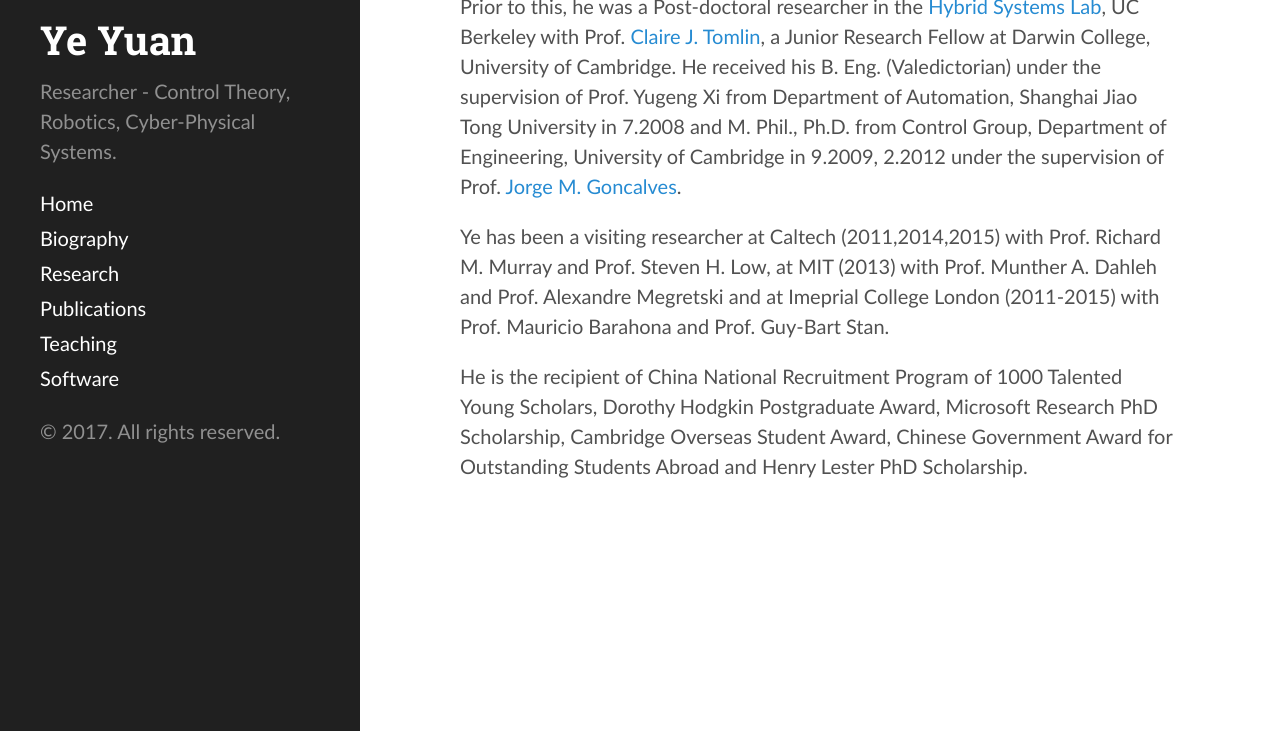
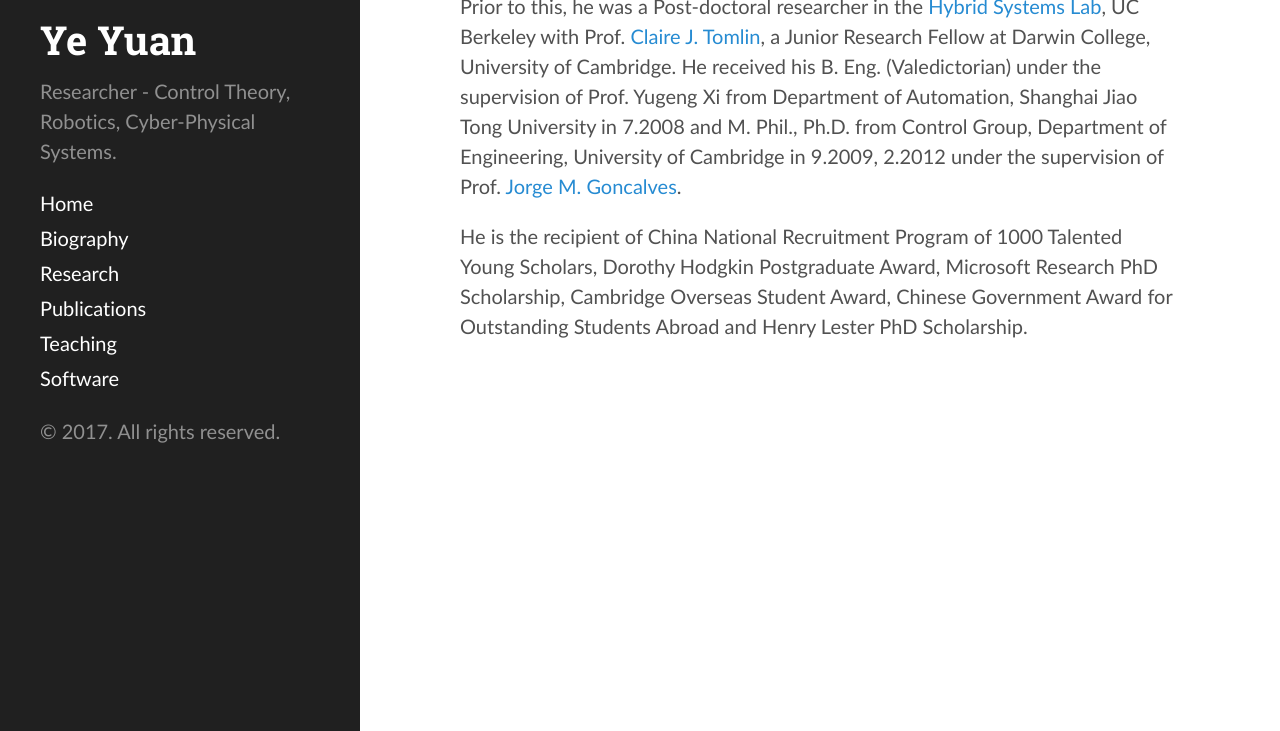
Before and after one commit to yy311/yy311.github.io, a Jekyll site: the page built from bio.md, in a window 1280 px wide, cut to the strip 169-900 px from the top of the page. Built offline with Jekyll 4.4.1, drawn with Linux system fonts in a browser that asks for light colours.

Commit message:
Update bio.md

```diff
--- a/bio.md
+++ b/bio.md
@@ -7,6 +7,4 @@ Ye Yuan (<a href="https://hybrid.eecs.berkeley.edu/~yeyuan/cv_yeyuan_2016.pdf">C
 
 Prior to this, he was a Post-doctoral researcher in the [Hybrid Systems Lab](http://hybrid.eecs.berkeley.edu/), UC Berkeley with Prof. [Claire J. Tomlin](http://eecs.berkeley.edu/~tomlin), a Junior Research Fellow at Darwin College, University of Cambridge. He received his B. Eng. (Valedictorian) under the supervision of Prof. Yugeng Xi from Department of Automation, Shanghai Jiao Tong University in 7.2008 and M. Phil., Ph.D. from Control Group, Department of Engineering, University of Cambridge in 9.2009, 2.2012 under the supervision of Prof. [Jorge M. Goncalves](http://wwwen.uni.lu/lcsb/people/jorge_goncalves).
 
-Ye has been a visiting researcher at Caltech (2011,2014,2015) with Prof. Richard M. Murray and Prof. Steven H. Low, at MIT (2013) with Prof. Munther A. Dahleh and Prof. Alexandre Megretski and at Imeprial College London (2011-2015) with Prof. Mauricio Barahona and Prof. Guy-Bart Stan.
-
 He is the recipient of China National Recruitment Program of 1000 Talented Young Scholars, Dorothy Hodgkin Postgraduate Award, Microsoft Research PhD Scholarship, Cambridge Overseas Student Award, Chinese Government Award for Outstanding Students Abroad and Henry Lester PhD Scholarship.
```
